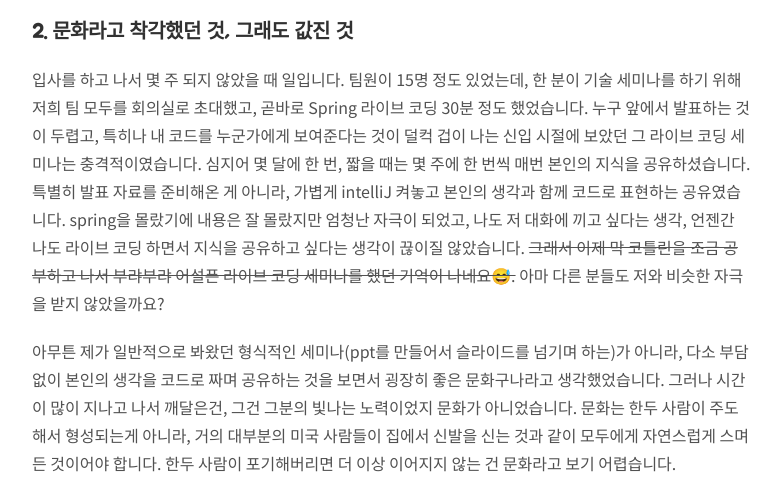
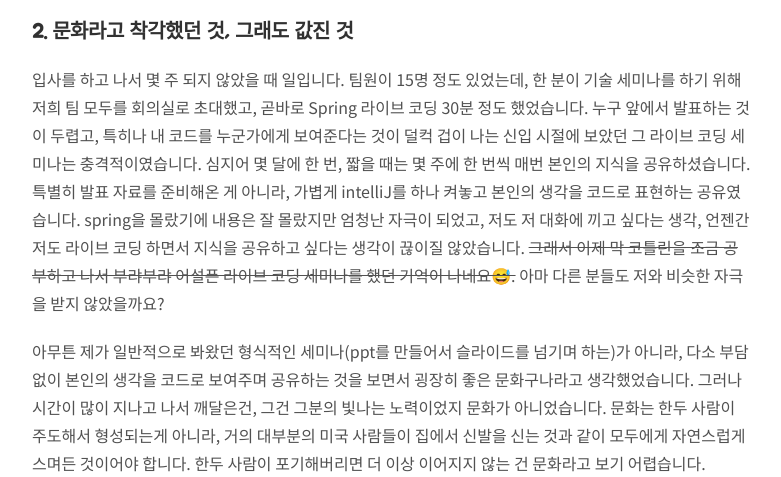
Before and after one commit to wooooooak/wooooooak.github.io, a Jekyll site: the page built from _posts/중얼중얼/2021-05-07-첫퇴사와이직을앞두고.md, in a window 1280 px wide and 1400 px high, scrolled down 1562 px, cut to the strip 193-670 px from the top of the window. Shown: the whole strip, without its empty margins (248-1029 px from the left). Built offline with Jekyll 4.4.1, drawn with Linux system fonts in a browser that asks for light colours; nearby versions of some CDN libraries; some web fonts are replaced; comment, search, counter and statistics services are not loaded; some of the changed text lies outside the part shown.

Commit message:
오탈자 수정

```diff
--- a/_posts/중얼중얼/2021-05-07-첫퇴사와이직을앞두고.md
+++ b/_posts/중얼중얼/2021-05-07-첫퇴사와이직을앞두고.md
@@ -32,15 +32,15 @@ comments: true
 
 ### 2. 문화라고 착각했던 것, 그래도 값진 것
 
-입사를 하고 나서 몇 주 되지 않았을 때 일입니다. 팀원이 15명 정도 있었는데, 한 분이 기술 세미나를 하기 위해 저희 팀 모두를 회의실로 초대했고, 곧바로 Spring 라이브 코딩 30분 정도 했었습니다. 누구 앞에서 발표하는 것이 두렵고, 특히나 내 코드를 누군가에게 보여준다는 것이 덜컥 겁이 나는 신입 시절에 보았던 그 라이브 코딩 세미나는 충격적이였습니다. 심지어 몇 달에 한 번, 짧을 때는 몇 주에 한 번씩 매번 본인의 지식을 공유하셨습니다. 특별히 발표 자료를 준비해온 게 아니라, 가볍게 intelliJ 켜놓고 본인의 생각과 함께 코드로 표현하는 공유였습니다. spring을 몰랐기에 내용은 잘 몰랐지만 엄청난 자극이 되었고, 나도 저 대화에 끼고 싶다는 생각, 언젠간 나도 라이브 코딩 하면서 지식을 공유하고 싶다는 생각이 끊이질 않았습니다. ~~그래서 이제 막 코틀린을 조금 공부하고 나서 부랴부랴 어설픈 라이브 코딩 세미나를 했던 기억이 나네요😅.~~ 아마 다른 분들도 저와 비슷한 자극을 받지 않았을까요?
+입사를 하고 나서 몇 주 되지 않았을 때 일입니다. 팀원이 15명 정도 있었는데, 한 분이 기술 세미나를 하기 위해 저희 팀 모두를 회의실로 초대했고, 곧바로 Spring 라이브 코딩 30분 정도 했었습니다. 누구 앞에서 발표하는 것이 두렵고, 특히나 내 코드를 누군가에게 보여준다는 것이 덜컥 겁이 나는 신입 시절에 보았던 그 라이브 코딩 세미나는 충격적이였습니다. 심지어 몇 달에 한 번, 짧을 때는 몇 주에 한 번씩 매번 본인의 지식을 공유하셨습니다. 특별히 발표 자료를 준비해온 게 아니라, 가볍게 intelliJ를 하나 켜놓고 본인의 생각을 코드로 표현하는 공유였습니다. spring을 몰랐기에 내용은 잘 몰랐지만 엄청난 자극이 되었고, 저도 저 대화에 끼고 싶다는 생각, 언젠간 저도 라이브 코딩 하면서 지식을 공유하고 싶다는 생각이 끊이질 않았습니다. ~~그래서 이제 막 코틀린을 조금 공부하고 나서 부랴부랴 어설픈 라이브 코딩 세미나를 했던 기억이 나네요😅.~~ 아마 다른 분들도 저와 비슷한 자극을 받지 않았을까요?
 
-아무튼 제가 일반적으로 봐왔던 형식적인 세미나(ppt를 만들어서 슬라이드를 넘기며 하는)가 아니라, 다소 부담 없이 본인의 생각을 코드로 짜며 공유하는 것을 보면서 굉장히 좋은 문화구나라고 생각했었습니다. 그러나 시간이 많이 지나고 나서 깨달은건, 그건 그분의 빛나는 노력이었지 문화가 아니었습니다. 문화는 한두 사람이 주도해서 형성되는게 아니라, 거의 대부분의 미국 사람들이 집에서 신발을 신는 것과 같이 모두에게 자연스럽게 스며든 것이어야 합니다. 한두 사람이 포기해버리면 더 이상 이어지지 않는 건 문화라고 보기 어렵습니다.
+아무튼 제가 일반적으로 봐왔던 형식적인 세미나(ppt를 만들어서 슬라이드를 넘기며 하는)가 아니라, 다소 부담 없이 본인의 생각을 코드로 보여주며 공유하는 것을 보면서 굉장히 좋은 문화구나라고 생각했었습니다. 그러나 시간이 많이 지나고 나서 깨달은건, 그건 그분의 빛나는 노력이었지 문화가 아니었습니다. 문화는 한두 사람이 주도해서 형성되는게 아니라, 거의 대부분의 미국 사람들이 집에서 신발을 신는 것과 같이 모두에게 자연스럽게 스며든 것이어야 합니다. 한두 사람이 포기해버리면 더 이상 이어지지 않는 건 문화라고 보기 어렵습니다.
 
 ![image](https://user-images.githubusercontent.com/18481078/117393616-7b300380-af2f-11eb-8096-83fdf3afbed4.png)
 
 세미나 까진 아니더라도, 저도 좋은 개발 문화가 되길 바라면서 시도한 것이 있습니다. 부문 내 모든 개발자들끼리 각자 공부하다가 발견한 좋은 자료를 서로 공유하고, 가능하다면 자극도 받을 수 있는 문화를 만들고자 개발 링크 공유방을 사내 메신저에 만들었는데요, 활발한 문화로 만드는 건 참 어렵더군요🧐. 비록 제가 링크를 올리지 않으면 많이 조용해지는 방이긴 했지만, 앞으로는 모두가 활발히 공유하는 메시지방이 되었으면 하는 바람이 있습니다 ㅎㅎ.
 
-함께 성장하기 위한 좋은 개발 문화를 만드는 건, 실패하더라도 큰 값어치가 있다고 생각합니다. 소수의 인원이라도 저처럼 그 노력에 자극을 받는 사람이 생기고, 그 사람들이 또 좋은 문화를 위해 노력하다 보면, 본인의 성장은 물론이고 조금씩 조금씩 조직에 맞는 개발 문화가 생겨나지 않을까 생각합니다.
+**함께 성장하기 위한 좋은 개발 문화를 만드는 건, 실패하더라도 큰 값어치가 있다고 생각합니다.** 소수의 인원이라도 저처럼 그 노력에 자극을 받는 사람이 생기고, 그 사람들이 또 좋은 문화를 위해 노력하다 보면, 본인의 성장은 물론이고 조금씩 조금씩 조직에 맞는 개발 문화가 생겨나지 않을까 생각합니다.
 
 ### 3. 비개발자가 바라보는 개발자 or 개발 조직
 
```
